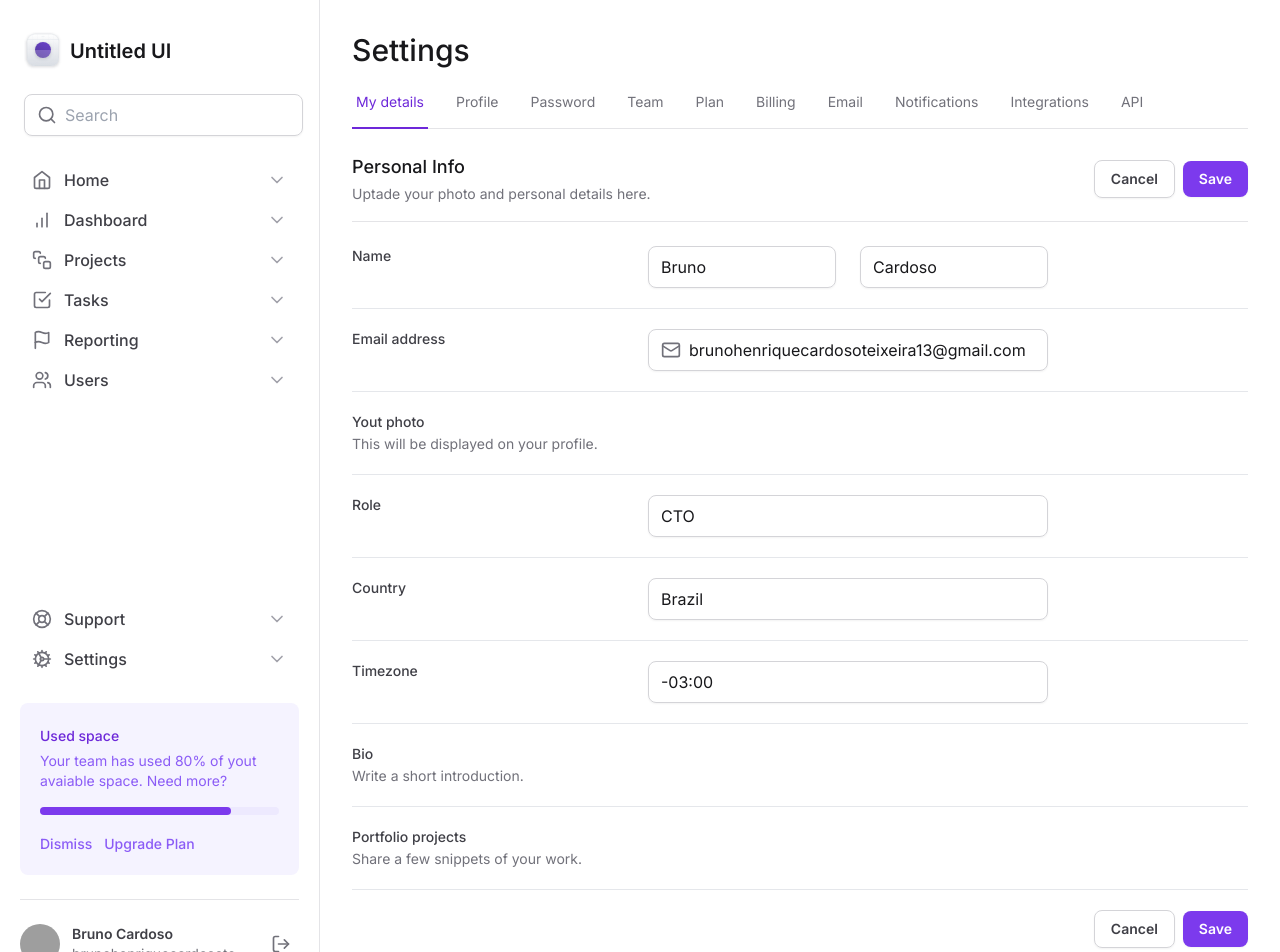
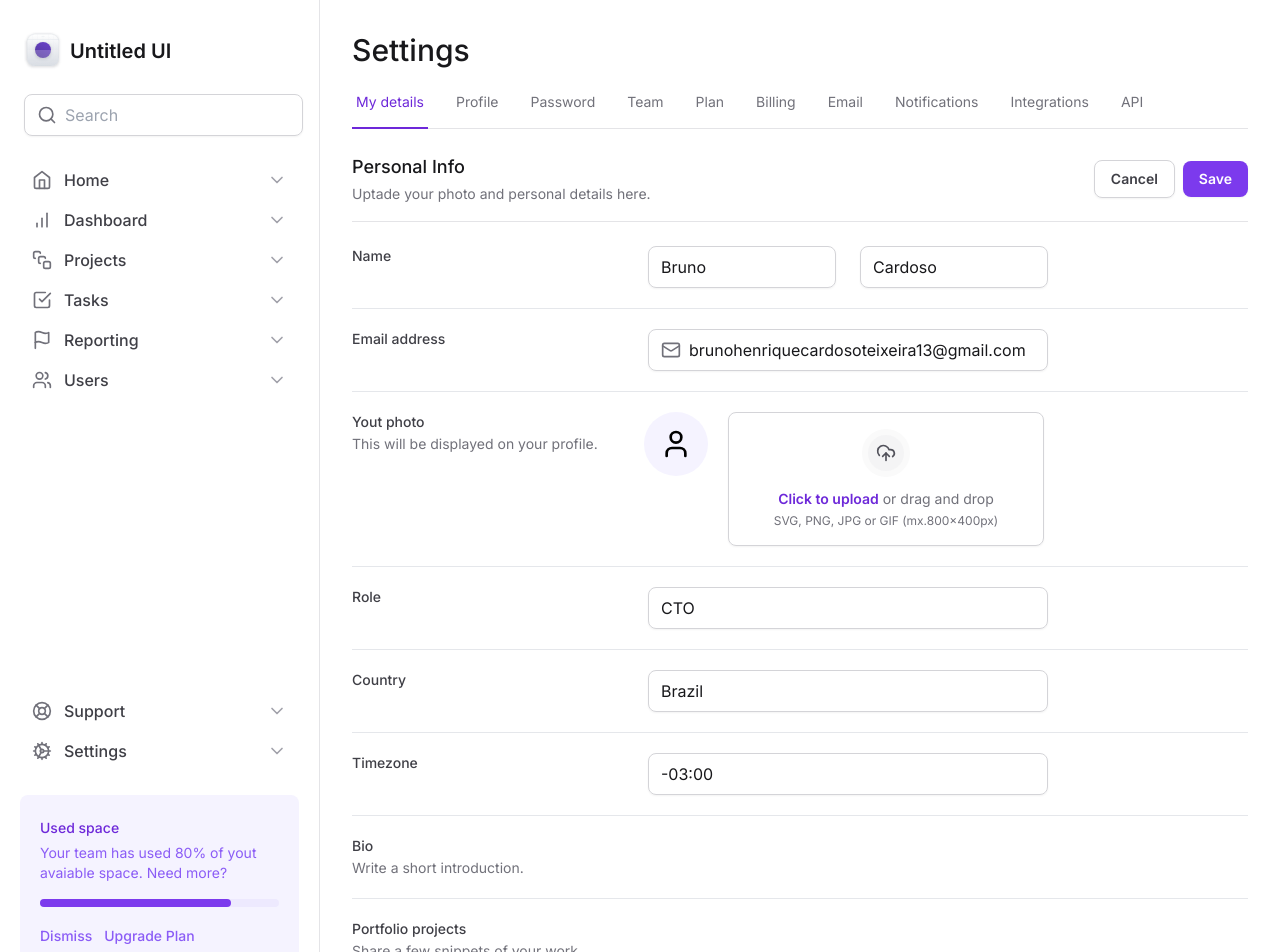
Before and after one commit to NuadaEP/tailwind, a Next.js app: page / in a window 1280 px wide. Shown: the top 952 px of the page. Built offline with nearby package versions, Linux system fonts and the light colour scheme; grey boxes are pictures that could not be loaded.

Commit message:
coding the upload element

```diff
--- a/src/app/page.tsx
+++ b/src/app/page.tsx
@@ -1,6 +1,6 @@
 import { SettingsTabs } from '@/components/SettingsTabs';
 import * as Input from '@/components/Input';
-import { Mail } from 'lucide-react';
+import { Mail, UploadCloud, User } from 'lucide-react';
 
 export default function Home() {
   return (
@@ -83,7 +83,34 @@
               </span>
             </label>
 
-            <div />
+            <div className="flex items-start gap-5">
+              <div className="flex h-16 w-16 items-center justify-center rounded-full bg-violet-50">
+                <User className="h-8 w-8 text-violett-500" />
+              </div>
+
+              <label
+                htmlFor="photo"
+                className="group flex-1 cursor-pointer flex flex-col items-center gap-3 rounded-lg border border-zinc-300 px-6 py-4 text-center text-zinc-500 shadow-sm hover:border-violet-200 hover:bg-violet-25 hover:text-violet-500"
+              >
+                <div className="rounded-full border-6 border-zinc-50 bg-zinc-100 p-2 group-hover:text-violet-50 group-hover:bg-violet-100">
+                  <UploadCloud className="h-5 w-5 text-zinc-600 group-hover:text-violet-600" />
+                </div>
+
+                <div className="flex flex-col items-center gap-1">
+                  <span className="text-sm">
+                    <span className="font-semibold text-violet-700">
+                      Click to upload
+                    </span>{' '}
+                    or drag and drop
+                  </span>
+                  <span className="text-xs">
+                    SVG, PNG, JPG or GIF (mx.800x400px)
+                  </span>
+                </div>
+              </label>
+
+              <input type="file" id="photo" className="sr-only" />
+            </div>
           </div>
 
           <div className="grid gap-3 grid-cols-form pt-5">
--- a/tailwind.config.ts
+++ b/tailwind.config.ts
@@ -10,6 +10,16 @@
         form: 'minmax(7.5rem, 17.5rem) minmax(25rem, 1fr) minmax(0, 15rem)',
       },
 
+      borderWidth: {
+        6: '6px',
+      },
+
+      colors: {
+        violet: {
+          25: '#fcfaff',
+        },
+      },
+
       backgroundImage: {
         'gradient-radial': 'radial-gradient(var(--tw-gradient-stops))',
         'gradient-conic':
```
